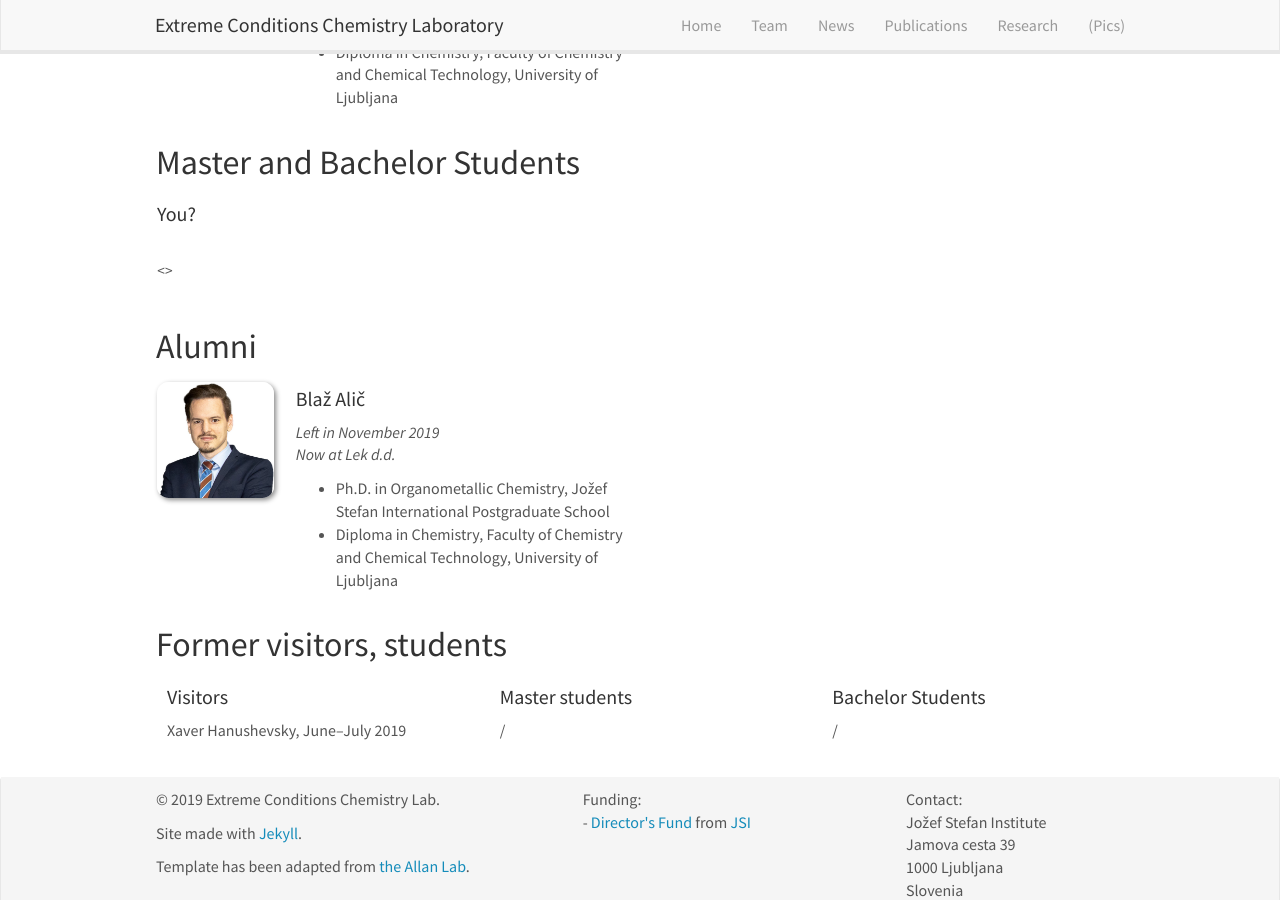
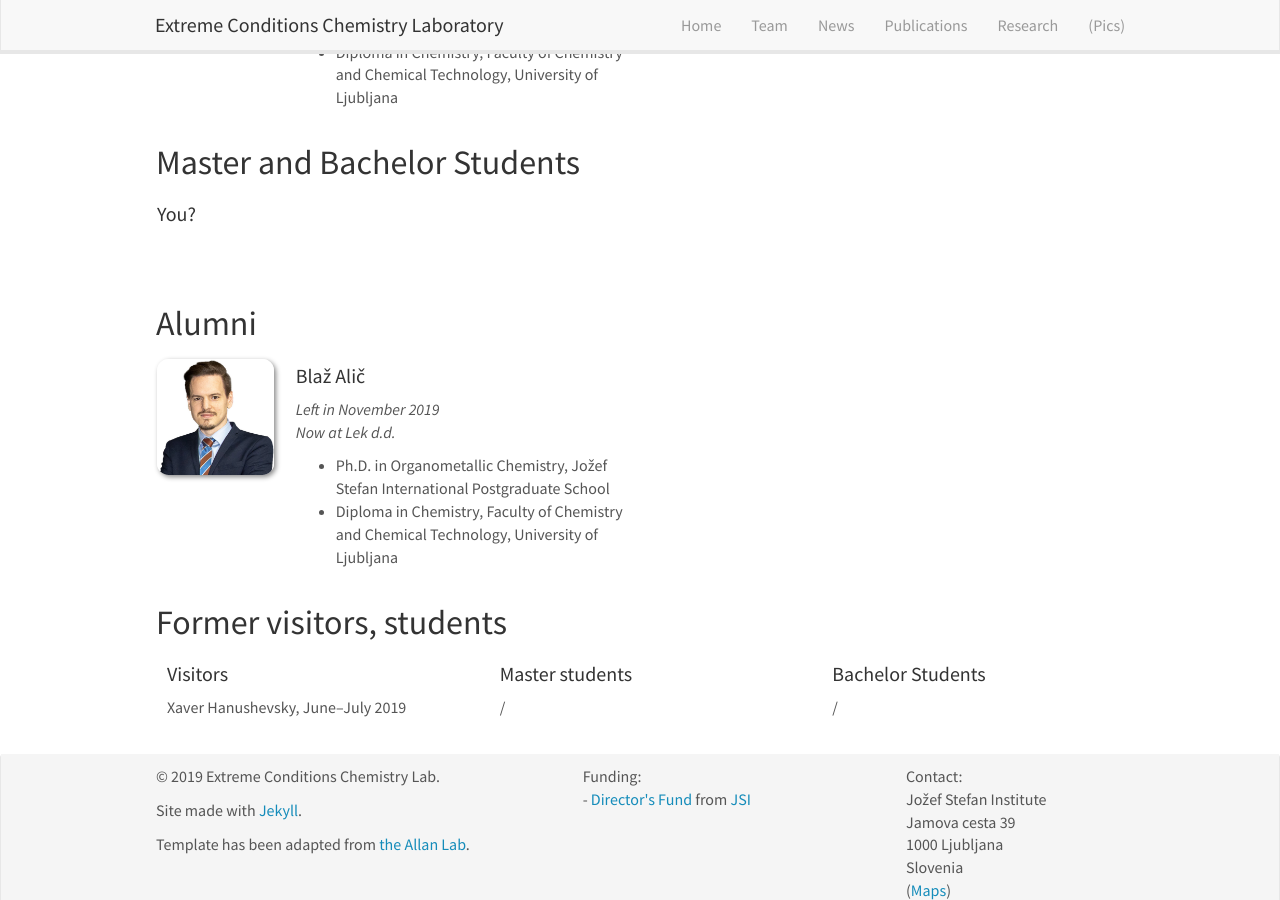
Before and after one commit to eccl-jsi/eccl-jsi.github.io, a Jekyll site: the page built from _pages/team.md, in a window 1280 px wide and 900 px high, scrolled down 768 px. Built offline with Jekyll 4.4.1, drawn with Linux system fonts in a browser that asks for light colours; nearby versions of some CDN libraries.

Commit message:
Update team.md

```diff
--- a/_pages/team.md
+++ b/_pages/team.md
@@ -90,7 +90,7 @@ Jump to [staff](#staff), [master and bachelor students](#master-and-bachelor-stu
 
 <div class="col-sm-6 clearfix">
   <h4>{{ member.name }}</h4>
-  <i>{{ member.info }}<br> <{{ member.email }}></i>
+  <i>{{ member.info }}<br> {{ member.email }}</i>
   <ul style="overflow: hidden">
 
   {% if member.number_educ == 1 %}
```
